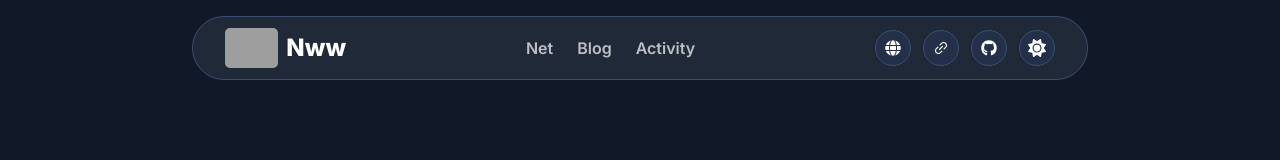
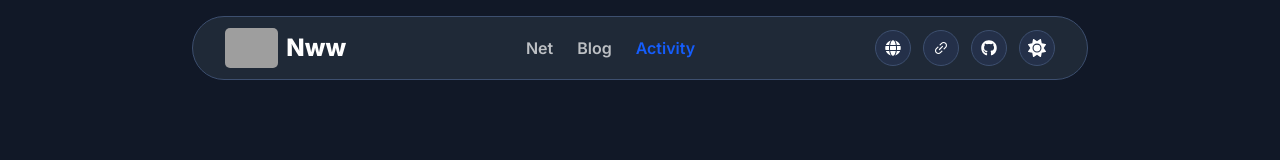
Before and after one commit to nekowawolf/net, a Next.js app: page /activity in a window 1280 px wide. Shown: the top 160 px of the page. Built offline with nearby package versions, Linux system fonts and the light colour scheme; grey boxes are pictures that could not be loaded.

Commit message:
feat: highlight active navigation links in header

```diff
--- a/src/components/Header.tsx
+++ b/src/components/Header.tsx
@@ -2,6 +2,7 @@
 
 import Link from 'next/link';
 import { useEffect, useState } from 'react';
+import { usePathname } from 'next/navigation';
 import { FaSun, FaMoon } from 'react-icons/fa6';
 import { HiOutlineX } from 'react-icons/hi';
 import { FaGithub, FaBars, FaGlobe } from 'react-icons/fa';
@@ -12,6 +13,9 @@ export default function Header() {
   const [isMenuOpen, setIsMenuOpen] = useState(false);
   const [scrolled, setScrolled] = useState(false);
   const [hidden, setHidden] = useState(false);
+  const pathname = usePathname();
+
+  const isActive = (path: string) => pathname === path || pathname?.startsWith(`${path}/`);
 
   useEffect(() => {
     let lastScrollY = window.scrollY;
@@ -85,19 +89,19 @@ export default function Header() {
             <nav className="hidden sm:flex items-center gap-6">
               <Link
                 href="/directory"
-                className="text-fill-color/70 font-semibold hover:!text-blue-600 transition-colors duration-300"
+                className={`font-semibold transition-colors duration-300 ${isActive('/directory') ? '!text-blue-600' : 'text-fill-color/70 hover:!text-blue-600'}`}
               >
                 Net
               </Link>
               <Link
                 href="/blog"
-                className="text-fill-color/70 font-semibold hover:!text-blue-600 transition-colors duration-300"
+                className={`font-semibold transition-colors duration-300 ${isActive('/blog') ? '!text-blue-600' : 'text-fill-color/70 hover:!text-blue-600'}`}
               >
                 Blog
               </Link>
               <Link
                 href="/activity"
-                className="text-fill-color/70 font-semibold hover:!text-blue-600 transition-colors duration-300"
+                className={`font-semibold transition-colors duration-300 ${isActive('/activity') ? '!text-blue-600' : 'text-fill-color/70 hover:!text-blue-600'}`}
               >
                 Activity
               </Link>
@@ -154,21 +158,21 @@ export default function Header() {
             <Link
               href="/directory"
               onClick={() => setIsMenuOpen(false)}
-              className="block font-semibold text-fill-color/70 hover:!text-blue-600 transition-colors duration-300"
+              className={`block font-semibold transition-colors duration-300 ${isActive('/directory') ? '!text-blue-600' : 'text-fill-color/70 hover:!text-blue-600'}`}
             >
               Net
             </Link>
             <Link
               href="/blog"
               onClick={() => setIsMenuOpen(false)}
-              className="block font-semibold text-fill-color/70 hover:!text-blue-600 transition-colors duration-300"
+              className={`block font-semibold transition-colors duration-300 ${isActive('/blog') ? '!text-blue-600' : 'text-fill-color/70 hover:!text-blue-600'}`}
             >
               Blog
             </Link>
             <Link
               href="/activity"
               onClick={() => setIsMenuOpen(false)}
-              className="block font-semibold text-fill-color/70 hover:!text-blue-600 transition-colors duration-300"
+              className={`block font-semibold transition-colors duration-300 ${isActive('/activity') ? '!text-blue-600' : 'text-fill-color/70 hover:!text-blue-600'}`}
             >
               Activity
             </Link>
```
